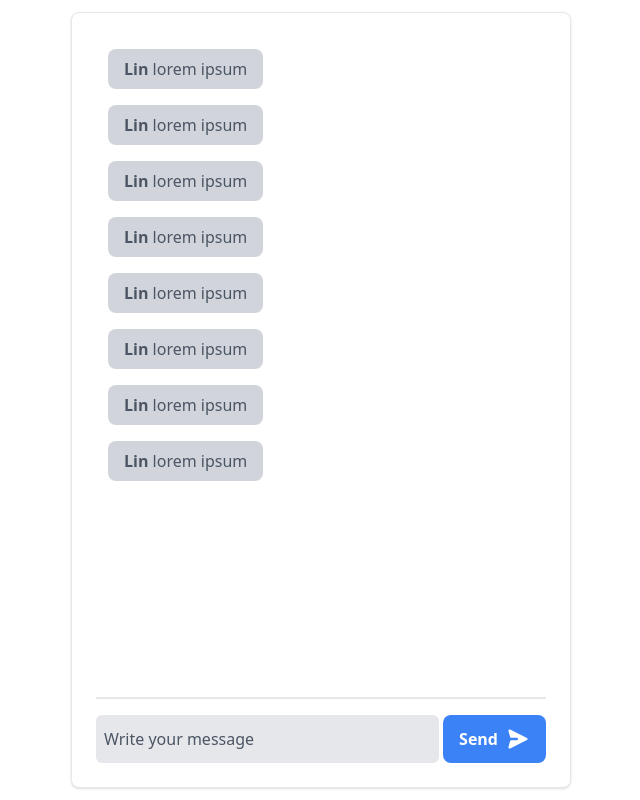
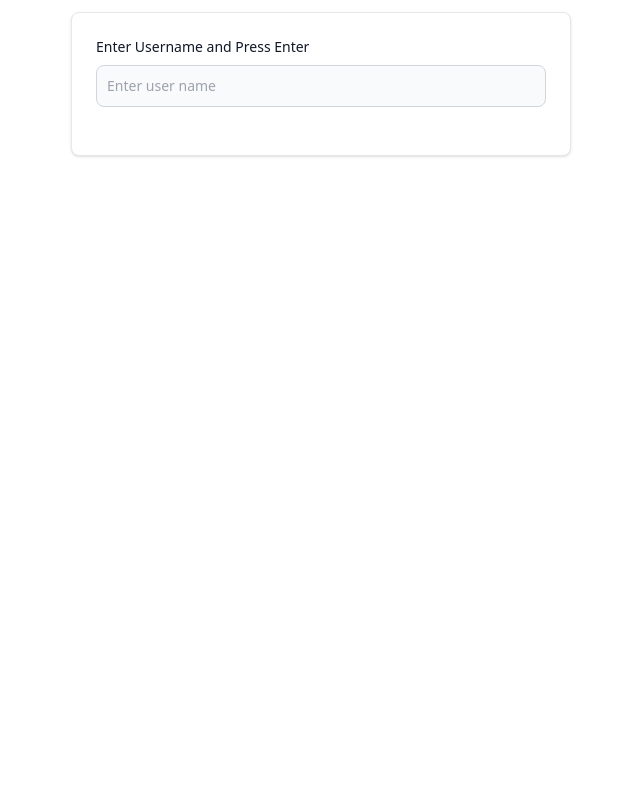
Before and after one commit to YanLinAung/chat-demo, a Vue app: page / in a window 1280 px wide. Shown: the whole page, without its empty margins (319-959 px from the left). Built offline with nearby package versions, Linux system fonts and the light colour scheme.

Commit message:
login added

```diff
--- a/src/App.vue
+++ b/src/App.vue
@@ -1,9 +1,32 @@
 <script setup>
 
+  import {ref} from "vue";
+
+  const user = ref(null)
+
+  const login = (e) => {
+    user.value = e.target.value
+  }
 </script>
 
 <template>
-  <div class="flex justify-center align-center h-screen">
+  <div v-if="user === null"
+    class="content-center">
+    <div
+        class="flex flex-col justify-between min-w-max mx-auto my-3
+        block p-6 bg-white border border-gray-200 rounded-lg shadow w-[500px]">
+        <div class="mb-6">
+          <label for="username" class="block mb-2 text-sm font-medium text-gray-900 dark:text-white">
+            Enter Username and Press Enter
+          </label>
+          <input type="text" id="username" placeholder="Enter user name" @keydown.enter="login"
+                 class="bg-gray-50 border border-gray-300 text-gray-900 text-sm rounded-lg
+                focus:ring-blue-500 focus:border-blue-500 block w-full p-2.5">
+        </div>
+    </div>
+  </div>
+
+  <div v-else class="flex justify-center align-center h-screen">
     <div class="flex flex-col  h-auto justify-between min-w-max mx-auto my-3
   block p-6 bg-white border border-gray-200 rounded-lg shadow w-[500px]">
 
@@ -79,7 +102,8 @@
             <span class="font-bold">Send</span>
             <svg xmlns="http://www.w3.org/2000/svg" viewBox="0 0 20 20" fill="currentColor"
                  class="h-6 w-6 ml-2 transform rotate-90">
-                <path d="M10.894 2.553a1 1 0 00-1.788 0l-7 14a1 1 0 001.169 1.409l5-1.429A1 1 0 009 15.571V11a1 1 0 112 0v4.571a1 1 0 00.725.962l5 1.428a1 1 0 001.17-1.408l-7-14z"></path>
+              <path
+                  d="M10.894 2.553a1 1 0 00-1.788 0l-7 14a1 1 0 001.169 1.409l5-1.429A1 1 0 009 15.571V11a1 1 0 112 0v4.571a1 1 0 00.725.962l5 1.428a1 1 0 001.17-1.408l-7-14z"></path>
             </svg>
           </button>
         </div>
```
Lines whose indentation alone changed are shown as unchanged.
